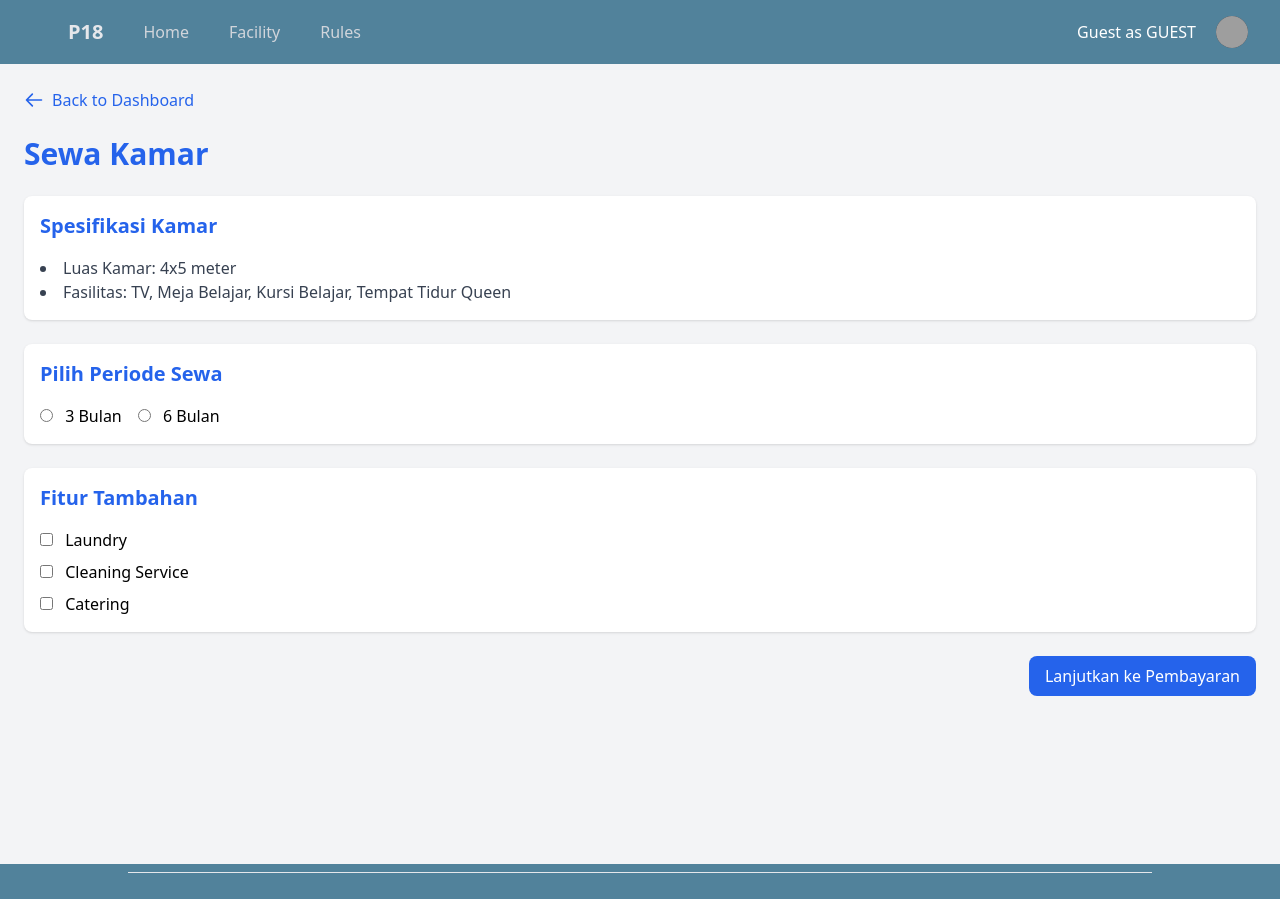
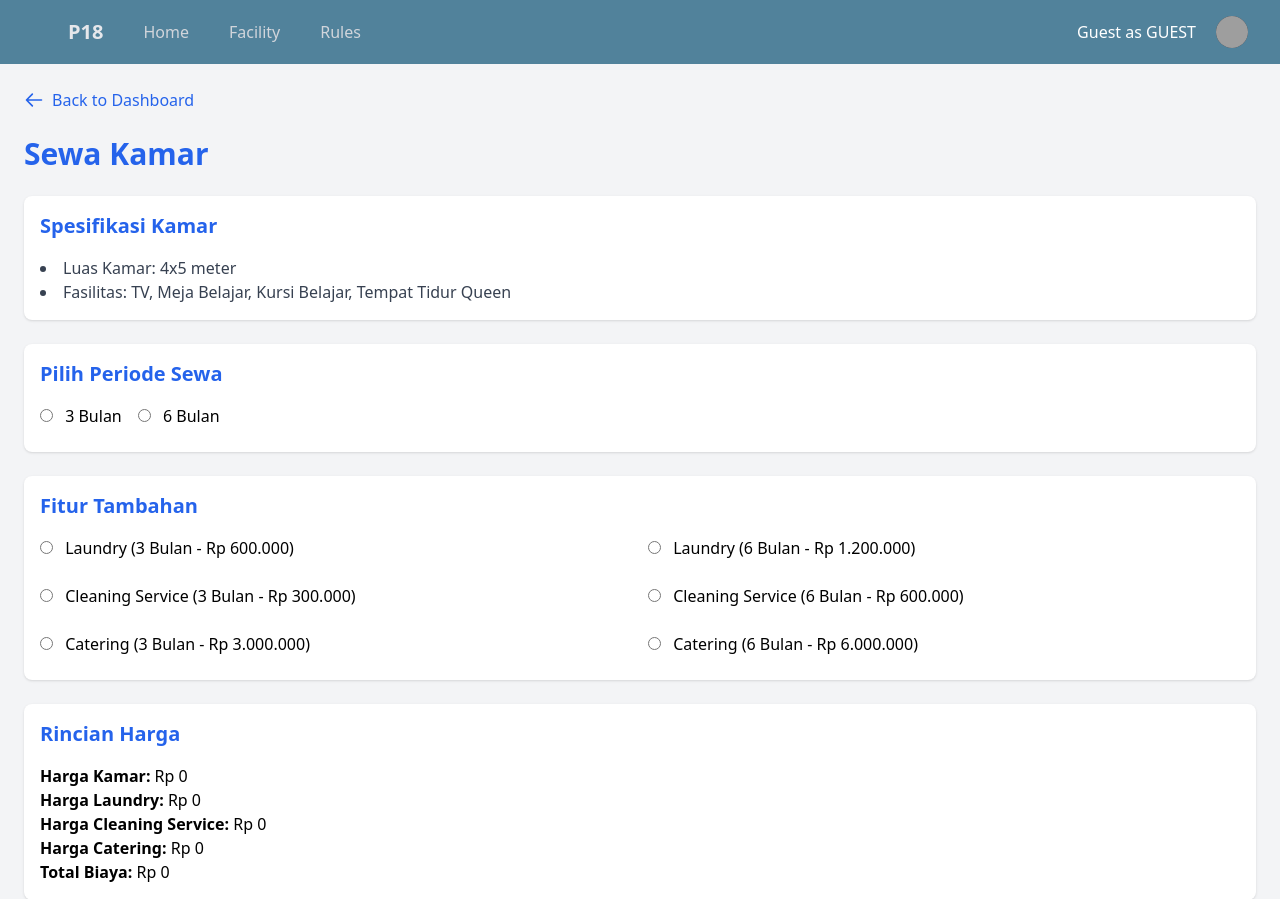
Before and after one commit to HazwanAdhikara/pweb-fp-P18-2024, a Nuxt app in the folder frontend/finalproject-p18/: page /user/sewa in a window 1280 px wide. Shown: the top 899 px of the page. Built offline with nearby package versions, Linux system fonts and the light colour scheme; grey boxes are pictures that could not be loaded.

Commit message:
fix: /user/sewa

```diff
--- a/frontend/finalproject-p18/pages/user/index.vue
+++ b/frontend/finalproject-p18/pages/user/index.vue
@@ -23,7 +23,7 @@
 
     <!-- Navigasi ke Halaman Lain -->
     <div class="bg-white rounded-lg shadow p-4">
-      <h2 class="text-xl font-semibold mb-4 text-blue-600">Navigasi</h2>
+      <h2 class="text-xl font-semibold mb-4 text-blue-600">Layanan</h2>
       <ul class="flex flex-wrap gap-4">
         <li>
           <router-link to="/user/sewa" class="bubble-link">
--- a/frontend/finalproject-p18/pages/user/sewa/bayar.vue
+++ b/frontend/finalproject-p18/pages/user/sewa/bayar.vue
@@ -20,22 +20,26 @@
       </svg>
       Back to Dashboard
     </RouterLink>
-
     <h1 class="text-3xl font-bold mb-6 text-blue-600">Pembayaran</h1>
 
-    <!-- Detail Perhitungan -->
+    <!-- Detail Pembayaran -->
     <div class="bg-white rounded-lg shadow p-4 mb-6">
       <h2 class="text-xl font-semibold mb-4 text-blue-600">
         Detail Perhitungan
       </h2>
       <p><strong>Periode Sewa:</strong> {{ period }} bulan</p>
-      <p><strong>Harga Sewa:</strong> Rp {{ rentalCost }}</p>
+      <p><strong>Harga Sewa:</strong> Rp {{ rentalCost.toLocaleString() }}</p>
       <p>
         <strong>Fitur Tambahan:</strong>
         {{ selectedFeatures.join(", ") || "Tidak ada" }}
       </p>
-      <p><strong>Biaya Fitur Tambahan:</strong> Rp {{ additionalCost }}</p>
-      <p class="text-lg font-bold mt-4">Total: Rp {{ totalCost }}</p>
+      <p>
+        <strong>Biaya Fitur Tambahan:</strong> Rp
+        {{ additionalCost.toLocaleString() }}
+      </p>
+      <p class="text-lg font-bold mt-4">
+        Total: Rp {{ totalCost.toLocaleString() }}
+      </p>
     </div>
 
     <!-- Form Pembayaran -->
@@ -44,10 +48,14 @@
       <form @submit.prevent="submitPayment">
         <!-- Pilihan Metode Pembayaran -->
         <div class="mb-4">
-          <label class="block text-gray-700 font-medium mb-2">
-            Metode Pembayaran
-          </label>
-          <select v-model="paymentMethod" class="w-full border rounded-lg p-2">
+          <label class="block text-gray-700 font-medium mb-2"
+            >Metode Pembayaran</label
+          >
+          <select
+            v-model="paymentMethod"
+            class="w-full border rounded-lg p-2"
+            required
+          >
             <option value="" disabled>Pilih Metode Pembayaran</option>
             <option value="QRIS">QRIS</option>
             <option value="Transfer">Transfer</option>
@@ -56,21 +64,23 @@
 
         <!-- Nama Bank (jika Transfer) -->
         <div v-if="paymentMethod === 'Transfer'" class="mb-4">
-          <label class="block text-gray-700 font-medium mb-2">
-            Nama Bank
-          </label>
+          <label class="block text-gray-700 font-medium mb-2">Nama Bank</label>
           <input
             type="text"
             v-model="bankName"
             class="w-full border rounded-lg p-2"
             placeholder="Masukkan Nama Bank"
+            required
           />
         </div>
 
         <!-- Tombol Submit -->
         <button
           type="submit"
-          class="bg-blue-600 text-white py-2 px-4 rounded-lg hover:bg-blue-700 transition"
+          class="bg-blue-600 text-white py-2 px-4 rounded-lg hover:bg-blue-700 transition w-full"
+          :disabled="
+            !paymentMethod || (paymentMethod === 'Transfer' && !bankName)
+          "
         >
           Bayar
         </button>
@@ -80,58 +90,63 @@
 </template>
 
 <script>
-import { computed } from "vue";
-import { useRoute } from "vue-router";
+import { ref, computed } from "vue";
 
 export default {
-  name: "Pembayaran",
+  name: "UserPayment",
   setup() {
-    const route = useRoute();
+    const paymentMethod = ref("");
+    const bankName = ref("");
+    const period = ref(6); // Contoh periode sewa
+    const rentalCost = ref(10000000); // Contoh biaya sewa
+    const additionalCost = ref(300000); // Contoh biaya tambahan
+    const selectedFeatures = ref([]); // Fitur tambahan yang dipilih oleh pengguna
 
-    // Data dari query string
-    const period = route.query.period || 0;
-    const selectedFeatures = route.query.features
-      ? route.query.features.split(",")
-      : [];
-
-    // Perhitungan biaya
-    const rentalCost = computed(() => period * 500000); // Rp 500.000 per bulan
-    const additionalCost = computed(() => selectedFeatures.length * 100000); // Rp 100.000 per fitur tambahan
+    // Menghitung total biaya sewa
     const totalCost = computed(() => rentalCost.value + additionalCost.value);
 
-    // Data form pembayaran
-    const paymentMethod = ref("");
-    const bankName = ref("");
+    // Menangani pengiriman data pembayaran
+    const submitPayment = async () => {
+      const token = localStorage.getItem("token");
 
-    // Fungsi submit pembayaran
-    const submitPayment = () => {
-      if (!paymentMethod.value) {
-        alert("Silakan pilih metode pembayaran.");
-        return;
-      }
-
+      // Data yang akan dikirimkan ke server
       const paymentData = {
-        period,
-        rentalCost: rentalCost.value,
-        additionalCost: additionalCost.value,
-        totalCost: totalCost.value,
-        paymentMethod: paymentMethod.value,
-        bankName: paymentMethod.value === "Transfer" ? bankName.value : null,
+        method: paymentMethod.value,
+        bank: bankName.value,
+        total: totalCost.value,
+        status: "Lunas", // Status Lunas setelah pembayaran berhasil
       };
 
-      // Simulasi pengiriman data
-      console.log("Data pembayaran:", paymentData);
-      alert("Pembayaran berhasil! Invoice akan di-generate.");
+      try {
+        const response = await fetch("http://localhost:4000/user/sewa/bayar", {
+          method: "POST",
+          headers: {
+            "Content-Type": "application/json",
+            Authorization: `Bearer ${token}`,
+          },
+          body: JSON.stringify(paymentData),
+        });
+
+        if (!response.ok) {
+          throw new Error(`HTTP error! status: ${response.status}`);
+        }
+
+        // Pembayaran berhasil, bisa update riwayat tagihan
+        alert("Pembayaran berhasil!");
+      } catch (error) {
+        console.error("Error submitting payment:", error);
+        alert("Pembayaran gagal. Silakan coba lagi.");
+      }
     };
 
     return {
+      paymentMethod,
+      bankName,
       period,
-      selectedFeatures,
       rentalCost,
       additionalCost,
+      selectedFeatures,
       totalCost,
-      paymentMethod,
-      bankName,
       submitPayment,
     };
   },
@@ -142,4 +157,13 @@ export default {
 body {
   font-family: Arial, sans-serif;
 }
+
+button:disabled {
+  background-color: #d1d5db;
+  cursor: not-allowed;
+}
+
+button:hover:enabled {
+  transform: scale(1.05);
+}
 </style>
--- a/frontend/finalproject-p18/pages/user/sewa/index.vue
+++ b/frontend/finalproject-p18/pages/user/sewa/index.vue
@@ -41,23 +41,11 @@
       </h2>
       <div class="flex items-center space-x-4">
         <label>
-          <input
-            type="radio"
-            name="rentalPeriod"
-            value="3"
-            v-model="rentalPeriod"
-            class="mr-2"
-          />
+          <input type="radio" :value="3" v-model="rentalPeriod" class="mr-2" />
           3 Bulan
         </label>
         <label>
-          <input
-            type="radio"
-            name="rentalPeriod"
-            value="6"
-            v-model="rentalPeriod"
-            class="mr-2"
-          />
+          <input type="radio" :value="6" v-model="rentalPeriod" class="mr-2" />
           6 Bulan
         </label>
       </div>
@@ -66,35 +54,103 @@
     <!-- Fitur Tambahan -->
     <div class="bg-white rounded-lg shadow p-4 mb-6">
       <h2 class="text-xl font-semibold mb-4 text-blue-600">Fitur Tambahan</h2>
-      <div class="flex flex-col space-y-2">
+
+      <div class="grid grid-cols-2 gap-4">
+        <!-- Laundry -->
+        <div>
           <label>
             <input
-            type="checkbox"
-            value="Laundry"
-            v-model="additionalFeatures"
+              type="radio"
+              :value="3"
+              v-model="selectedFeatures.laundry"
               class="mr-2"
+              name="laundry"
             />
-          Laundry
+            Laundry (3 Bulan - Rp 600.000)
           </label>
+        </div>
+        <div>
           <label>
             <input
-            type="checkbox"
-            value="Cleaning Service"
-            v-model="additionalFeatures"
+              type="radio"
+              :value="6"
+              v-model="selectedFeatures.laundry"
               class="mr-2"
+              name="laundry"
             />
-          Cleaning Service
+            Laundry (6 Bulan - Rp 1.200.000)
           </label>
+        </div>
+
+        <!-- Cleaning Service -->
+        <div>
           <label>
             <input
-            type="checkbox"
-            value="Catering"
-            v-model="additionalFeatures"
+              type="radio"
+              :value="3"
+              v-model="selectedFeatures.cleaning"
               class="mr-2"
+              name="cleaning"
             />
-          Catering
+            Cleaning Service (3 Bulan - Rp 300.000)
           </label>
         </div>
+        <div>
+          <label>
+            <input
+              type="radio"
+              :value="6"
+              v-model="selectedFeatures.cleaning"
+              class="mr-2"
+              name="cleaning"
+            />
+            Cleaning Service (6 Bulan - Rp 600.000)
+          </label>
+        </div>
+
+        <!-- Catering -->
+        <div>
+          <label>
+            <input
+              type="radio"
+              :value="3"
+              v-model="selectedFeatures.catering"
+              class="mr-2"
+              name="catering"
+            />
+            Catering (3 Bulan - Rp 3.000.000)
+          </label>
+        </div>
+        <div>
+          <label>
+            <input
+              type="radio"
+              :value="6"
+              v-model="selectedFeatures.catering"
+              class="mr-2"
+              name="catering"
+            />
+            Catering (6 Bulan - Rp 6.000.000)
+          </label>
+        </div>
+      </div>
+    </div>
+
+    <!-- Menampilkan Harga -->
+    <div class="bg-white rounded-lg shadow p-4 mb-6">
+      <h2 class="text-xl font-semibold mb-4 text-blue-600">Rincian Harga</h2>
+      <p><strong>Harga Kamar:</strong> Rp {{ roomCost.toLocaleString() }}</p>
+      <p>
+        <strong>Harga Laundry:</strong> Rp {{ laundryCost.toLocaleString() }}
+      </p>
+      <p>
+        <strong>Harga Cleaning Service:</strong> Rp
+        {{ cleaningCost.toLocaleString() }}
+      </p>
+      <p>
+        <strong>Harga Catering:</strong> Rp {{ cateringCost.toLocaleString() }}
+      </p>
+      <p><strong>Total Biaya:</strong> Rp {{ totalCost.toLocaleString() }}</p>
     </div>
 
     <!-- Tombol Navigasi -->
@@ -104,7 +160,10 @@
           path: '/user/sewa/bayar',
           query: {
             period: rentalPeriod,
-            features: additionalFeatures.join(','),
+            laundry: selectedFeatures.laundry,
+            cleaning: selectedFeatures.cleaning,
+            catering: selectedFeatures.catering,
+            total: totalCost,
           },
         }"
         class="bg-blue-600 text-white py-2 px-4 rounded-lg hover:bg-blue-700 transition"
@@ -116,17 +175,64 @@
 </template>
 
 <script>
-import { ref } from "vue";
+import { ref, computed } from "vue";
 
 export default {
   name: "SewaKamar",
   setup() {
-    const rentalPeriod = ref(null); // Menyimpan pilihan periode sewa
-    const additionalFeatures = ref([]); // Menyimpan fitur tambahan yang dipilih
+    const rentalPeriod = ref(null);
+    const selectedFeatures = ref({
+      laundry: null,
+      cleaning: null,
+      catering: null,
+    });
+
+    const prices = {
+      room: { 3: 6000000, 6: 12000000 },
+      laundry: { 3: 600000, 6: 1200000 },
+      cleaning: { 3: 300000, 6: 600000 },
+      catering: { 3: 3000000, 6: 6000000 },
+    };
+
+    const roomCost = computed(() => {
+      return rentalPeriod.value ? prices.room[rentalPeriod.value] : 0;
+    });
+
+    const laundryCost = computed(() => {
+      return selectedFeatures.value.laundry
+        ? prices.laundry[selectedFeatures.value.laundry]
+        : 0;
+    });
+
+    const cleaningCost = computed(() => {
+      return selectedFeatures.value.cleaning
+        ? prices.cleaning[selectedFeatures.value.cleaning]
+        : 0;
+    });
+
+    const cateringCost = computed(() => {
+      return selectedFeatures.value.catering
+        ? prices.catering[selectedFeatures.value.catering]
+        : 0;
+    });
+
+    const totalCost = computed(() => {
+      return (
+        roomCost.value +
+        laundryCost.value +
+        cleaningCost.value +
+        cateringCost.value
+      );
+    });
 
     return {
       rentalPeriod,
-      additionalFeatures,
+      selectedFeatures,
+      roomCost,
+      laundryCost,
+      cleaningCost,
+      cateringCost,
+      totalCost,
     };
   },
 };
@@ -136,4 +242,15 @@ export default {
 body {
   font-family: Arial, sans-serif;
 }
+
+.grid {
+  display: grid;
+  grid-template-columns: 1fr 1fr;
+  gap: 16px;
+}
+
+label {
+  display: block;
+  margin-bottom: 8px;
+}
 </style>
```
Lines whose indentation alone changed are shown as unchanged.
